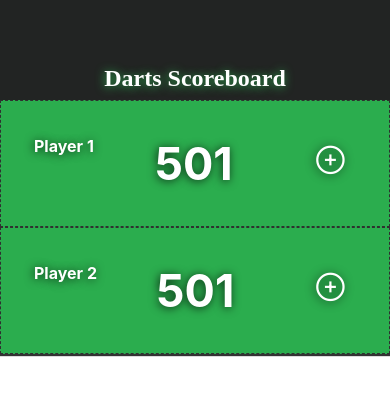
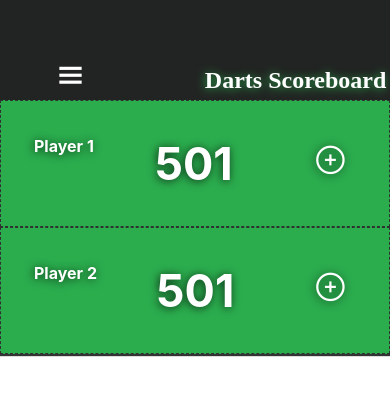
Before and after one commit to ScottWagner100/DartsScoreboard, a React Native app: screen / in a window 390 px wide. Shown: the top 396 px of the page. Built offline with nearby package versions, Linux system fonts and the light colour scheme.

Commit message:
Stylistic changes to various box shadows and shapes.

```diff
--- a/components/mainHeader.js
+++ b/components/mainHeader.js
@@ -1,13 +1,22 @@
 import React from "react";
 import styles from "../globalStyles";
 import {Text, View} from "react-native";
-
+import { Ionicons } from '@expo/vector-icons';
 
 export default function MainHeader() {
 
     return (
-        <View style={styles.mainHeaderContainer}>
+            <View style={styles.mainHeaderContainer}>
             <Text style={styles.mainHeaderText}>Darts Scoreboard</Text>
+                <Ionicons
+                    name="ios-menu"
+                    size={34}
+                    color="black"
+                    style={styles.headerMenuIcon}
+                    onPress={() => {
+                        console.log("Menu Pressed")
+                    }}
+                />
         </View>
 
 
--- a/globalStyles.js
+++ b/globalStyles.js
@@ -10,8 +10,9 @@ const styles = StyleSheet.create({
     mainHeaderContainer: {
          backgroundColor: "#222423",
          height: 100,
-         paddingTop: 55,
-         alignItems: "center",
+         paddingTop: 0,
+        flexDirection: "row-reverse",
+        justifyContent: "space-around",
     },
     mainHeaderText: {
         fontFamily: "Rockwell",
@@ -19,10 +20,13 @@ const styles = StyleSheet.create({
         fontSize: 24,
         textAlign: "center",
         fontWeight: "bold",
-        paddingTop: 10,
+        paddingTop: 60,
         textShadowColor: "#2bad4e",
         textShadowOffset: {width: -1, height: 1},
         textShadowRadius: 10,
+        maxWidth: 300,
+        alignSelf: "center",
+        left: 40,
     },
     playerBox: {
         backgroundColor: "#2bad4e",
@@ -95,7 +99,7 @@ const styles = StyleSheet.create({
         borderStyle: "dashed",
         borderWidth: .5,
         borderColor: "#fff",
-        borderRadius: 900,
+        borderRadius: 80,
     },
     modalHeader: {
         color: "#fff",
@@ -121,6 +125,7 @@ const styles = StyleSheet.create({
         borderWidth: 1,
         height: 65,
         fontWeight: "bold",
+        borderRadius: 10,
     },
     bullseye: {
         color: "red",
@@ -143,6 +148,10 @@ const styles = StyleSheet.create({
     multiplierBox: {
         flexDirection: "row",
         justifyContent: "center",
+        shadowColor: '#000',
+        shadowOffset: { width: 0, height: 2 },
+        shadowOpacity: 0.8,
+        shadowRadius: 1,
     },
     multiplierButton: {
         padding: 15,
@@ -157,6 +166,10 @@ const styles = StyleSheet.create({
         borderColor: "#fff",
         maxWidth: 95,
         borderRadius: 20,
+        shadowColor: '#d45617',
+        shadowOffset: { width: 0, height: 2 },
+        shadowOpacity: 0.8,
+        shadowRadius: 1,
     },
     modalExit: {
         marginLeft: 240,
@@ -165,6 +178,14 @@ const styles = StyleSheet.create({
     },
     modalHeaderBox: {
 
+    },
+    headerMenuIcon: {
+        color: "#fff",
+        left: 10,
+        marginLeft: 0,
+        marginBottom: 0,
+        marginTop: 50,
+        alignSelf: "center",
     }
 });
 
```
